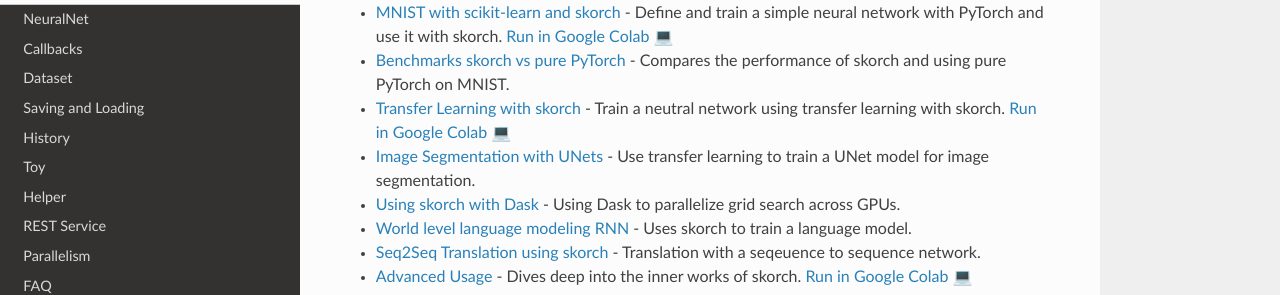
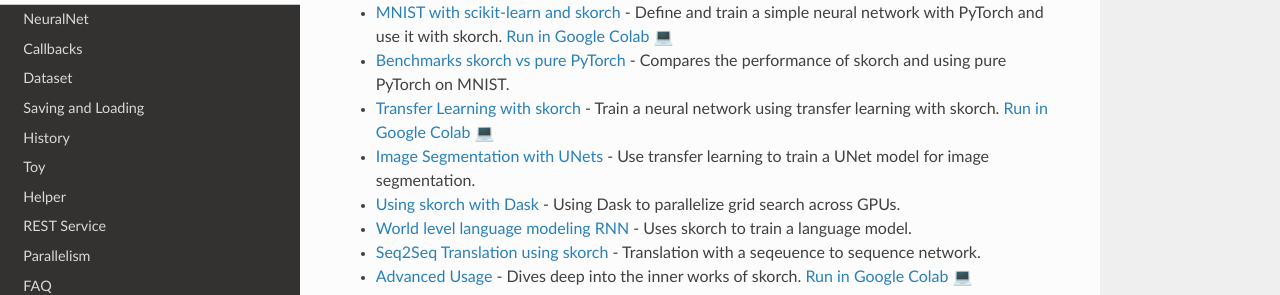
Before and after one commit to skorch-dev/skorch, a Sphinx documentation site: the page built from docs/user/tutorials.rst, in a window 1280 px wide. Shown: the part 231-526 px from the top of the page. Built offline with Sphinx 7.4.7 and the Read the Docs theme 2.0.0, drawn with Linux system fonts in a browser that asks for light colours.

Commit message:
Remove a bunch of "neutral" networks
In docstrings, docs, notebooks.

```diff
--- a/docs/user/save_load.rst
+++ b/docs/user/save_load.rst
@@ -300,5 +300,5 @@
 
     y_pred = net.predict(X)
 
-In this case, it is important to initialize the neutral net before
+In this case, it is important to initialize the neural net before
 running :meth:`.NeuralNet.load_params`.
--- a/docs/user/tutorials.rst
+++ b/docs/user/tutorials.rst
@@ -11,7 +11,7 @@
 
 * `Benchmarks skorch vs pure PyTorch <https://github.com/skorch-dev/skorch/blob/master/examples/benchmarks/mnist.py>`_ - Compares the performance of skorch and using pure PyTorch on MNIST.
 
-* `Transfer Learning with skorch <https://github.com/skorch-dev/skorch/blob/master/notebooks/Transfer_Learning.ipynb>`_ - Train a neutral network using transfer learning with skorch. `Run in Google Colab 💻 <https://colab.research.google.com/github/skorch-dev/skorch/blob/master/notebooks/Transfer_Learning.ipynb>`_
+* `Transfer Learning with skorch <https://github.com/skorch-dev/skorch/blob/master/notebooks/Transfer_Learning.ipynb>`_ - Train a neural network using transfer learning with skorch. `Run in Google Colab 💻 <https://colab.research.google.com/github/skorch-dev/skorch/blob/master/notebooks/Transfer_Learning.ipynb>`_
 
 * `Image Segmentation with UNets <https://github.com/skorch-dev/skorch/blob/master/examples/nuclei_image_segmentation>`_ - Use transfer learning to train a UNet model for image segmentation.
 
```
Also changed, not shown: 3 other files.
